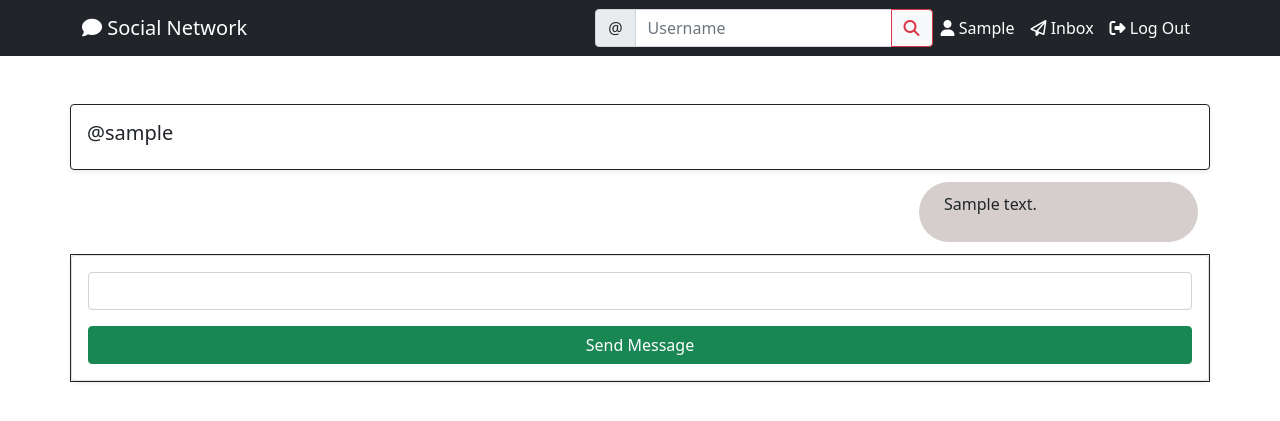
After one commit to bekzod818/SocialMediaWebSite, a Django app: page /social/inbox/1/ in a window 1280 px wide. The commit adds this page. Shown: the top 421 px of the page. Run offline with Django 3.2, Linux system fonts and the light colour scheme; a user stored in the database is signed in; tables that the repository leaves empty hold one stand-in row (values such as "Sample post"); some libraries are stand-ins or nearby versions.

Commit message:
sennding messages

```diff
--- a/social/admin.py
+++ b/social/admin.py
@@ -1,7 +1,8 @@
 from django.contrib import admin
-from .models import Post, Comment, UserProfile, Notification
+from .models import Post, Comment, UserProfile, Notification, ThreadModel
 
 admin.site.register(Post)
 admin.site.register(Comment)
 admin.site.register(UserProfile)
 admin.site.register(Notification)
+admin.site.register(ThreadModel)
--- a/social/forms.py
+++ b/social/forms.py
@@ -24,3 +24,11 @@ class CommentForm(forms.ModelForm):
     class Meta:
         model = Comment
         fields = ['comment']
+
+
+class ThreadForm(forms.Form):
+    username = forms.CharField(label='', max_length=100)
+
+
+class MessageForm(forms.Form):
+    message = forms.CharField(label='', max_length=1000)
--- a/social/urls.py
+++ b/social/urls.py
@@ -1,7 +1,8 @@
 from django.urls import path
 from .views import PostListView, PostDetailView, PostEditView, PostDeleteView, CommentDeleteView, ProfileView, \
     ProfileEditView, AddFollower, RemoveFollower, AddLike, AddDislike, UserSearch, ListFollowers, AddCommentLike, \
-    AddCommentDislike, CommentReplyView, PostNotification, FollowNotification, RemoveNotification
+    AddCommentDislike, CommentReplyView, PostNotification, FollowNotification, RemoveNotification, ListThreads, \
+    CreateThread, ThreadView, CreateMessage
 
 urlpatterns = [
     path('', PostListView.as_view(), name='post-list'),
@@ -21,6 +22,11 @@ urlpatterns = [
     path('profile/<int:pk>/followers/remove/', RemoveFollower.as_view(), name='remove-follower'),
     path('search/', UserSearch.as_view(), name='profile-search'),
     path('notification/<int:notification_pk>/post/<int:post_pk>', PostNotification.as_view(), name='post-notification'),
-    path('notification/<int:notification_pk>/profile/<int:profile_pk>', FollowNotification.as_view(), name='follow-notification'),
+    path('notification/<int:notification_pk>/profile/<int:profile_pk>', FollowNotification.as_view(),
+         name='follow-notification'),
     path('notification/delete/<int:notification_pk>/', RemoveNotification.as_view(), name="notification-delete"),
+    path('inbox/', ListThreads.as_view(), name="inbox"),
+    path('inbox/create-thread/', CreateThread.as_view(), name="create-thread"),
+    path('inbox/<int:pk>/', ThreadView.as_view(), name="thread"),
+    path('inbox/<int:pk>/create-message/', CreateMessage.as_view(), name="create-message"),
 ]
--- a/social/views.py
+++ b/social/views.py
@@ -1,13 +1,15 @@
+from django.dispatch.dispatcher import receiver
 from django.http.response import HttpResponse
 from django.shortcuts import render, redirect
 from django.urls import reverse_lazy
 from django.http import HttpResponseRedirect, HttpResponse
 from django.db.models import Q
 from django.views import View
+from django.contrib.auth.models import User
 from django.contrib.auth.mixins import LoginRequiredMixin, UserPassesTestMixin
 from django.views.generic import ListView, FormView, UpdateView, DeleteView
-from .models import Post, Comment, UserProfile, Notification
-from .forms import PostForm, CommentForm
+from .models import Post, Comment, UserProfile, Notification, ThreadModel, MessageModel
+from .forms import PostForm, CommentForm, ThreadForm, MessageForm
 
 
 class PostListView(LoginRequiredMixin, ListView, FormView):
@@ -62,7 +64,8 @@ class PostDetailView(LoginRequiredMixin, View):
 
         comments = Comment.objects.filter(post=post).order_by('-created_on')
 
-        notification = Notification.objects.create(notification_type=2, from_user=request.user, to_user = post.author, post=post)
+        notification = Notification.objects.create(notification_type=2, from_user=request.user, to_user=post.author,
+                                                   post=post)
 
         context = {
             'post': post,
@@ -85,7 +88,8 @@ class CommentReplyView(LoginRequiredMixin, View):
             new_comment.parent = parent_comment
             new_comment.save()
 
-        notification = Notification.objects.create(notification_type=2, from_user=request.user, to_user = parent_comment.author, comment=new_comment)
+        notification = Notification.objects.create(notification_type=2, from_user=request.user,
+                                                   to_user=parent_comment.author, comment=new_comment)
 
         return redirect('post-detail', pk=post_pk)
 
@@ -176,7 +180,7 @@ class AddFollower(LoginRequiredMixin, View):
         profile = UserProfile.objects.get(pk=pk)
         profile.followers.add(request.user)
 
-        notification = Notification.objects.create(notification_type=3, from_user=request.user, to_user = profile.user)
+        notification = Notification.objects.create(notification_type=3, from_user=request.user, to_user=profile.user)
 
         return redirect('profile', pk=profile.pk)
 
@@ -212,7 +216,8 @@ class AddLike(LoginRequiredMixin, View):
 
         if not is_like:
             post.likes.add(request.user)
-            notification = Notification.objects.create(notification_type=1, from_user=request.user, to_user = post.author, post=post)
+            notification = Notification.objects.create(notification_type=1, from_user=request.user, to_user=post.author,
+                                                       post=post)
 
         if is_like:
             post.likes.remove(request.user)
@@ -275,7 +280,8 @@ class AddCommentLike(LoginRequiredMixin, View):
 
         if not is_like:
             comment.likes.add(request.user)
-            notification = Notification.objects.create(notification_type=1, from_user=request.user, to_user = comment.author, comment=comment)
+            notification = Notification.objects.create(notification_type=1, from_user=request.user,
+                                                       to_user=comment.author, comment=comment)
 
         if is_like:
             comment.likes.remove(request.user)
@@ -372,3 +378,79 @@ class RemoveNotification(View):
         notification.save()
 
         return HttpResponse('Success', content_type='text/plain')
+
+
+class ListThreads(View):
+    def get(self, request, *args, **kwargs):
+        threads = ThreadModel.objects.filter(Q(user=request.user) | Q(receiver=request.user))
+        context = {
+            'threads': threads
+        }
+        return render(request, 'social/inbox.html', context)
+
+
+class CreateThread(View):
+    def get(self, request, *args, **kwargs):
+        form = ThreadForm()
+        context = {
+            'form': form
+        }
+        return render(request, 'social/create_thread.html', context)
+
+    def post(self, request, *args, **kwargs):
+        form = ThreadForm(request.POST)
+        username = request.POST.get('username')
+
+        try:
+            receiver = User.objects.get(username=username)
+            if ThreadModel.objects.filter(user=request.user, receiver=receiver).exists():
+                thread = ThreadModel.objects.filter(user=request.user, receiver=receiver)[0]
+                return redirect('thread', pk=thread.pk)
+            elif ThreadModel.objects.filter(user=receiver, receiver=request.user).exists():
+                thread = ThreadModel.objects.filter(user=receiver, receiver=request.user)[0]
+                return redirect('thread', pk=thread.pk)
+
+            if form.is_valid():
+                thread = ThreadModel(
+                    user=request.user,
+                    receiver=receiver
+                )
+                thread.save()
+
+                return redirect('thread', pk=thread.pk)
+
+        except:
+            return redirect('create-thread')
+
+
+class ThreadView(View):
+    def get(self, request, pk, *args, **kwargs):
+        form = MessageForm()
+        thread = ThreadModel.objects.get(pk=pk)
+        message_list = MessageModel.objects.filter(thread__pk__contains=pk)
+
+        context = {
+            'form': form,
+            'thread': thread,
+            'message_list': message_list
+        }
+
+        return render(request, 'social/thread.html', context)
+
+
+class CreateMessage(View):
+    def post(self, request, pk, *args, **kwargs):
+        thread = ThreadModel.objects.get(pk=pk)
+        if thread.receiver == request.user:
+            receiver = thread.user
+        else:
+            receiver = thread.receiver
+
+        message = MessageModel(
+            thread = thread,
+            sender_user = request.user,
+            receiver_user = receiver,
+            body = request.POST.get('message')
+        )
+        message.save()
+        return redirect('thread', pk=pk)
--- a/static/css/style.css
+++ b/static/css/style.css
@@ -21,3 +21,25 @@
     border-radius: 10px;
     margin-bottom: 10px;
 }
+
+.empty-text {
+    color: #777;
+    font-size: 1.5rem;
+    text-align: center;
+}
+
+.sent-message {
+    background-color: #d6cdcd;
+    border-radius: 30px;
+    padding: 10px 25px;
+    width: 25%;
+    float: right;
+}
+
+.receiver-message {
+    background-color: rgb(8, 92, 200);
+    color: #fff;
+    border-radius: 30px;
+    padding: 10px 25px;
+    width: 25%;
+}
--- a/templates/landing/navbar.html
+++ b/templates/landing/navbar.html
@@ -35,6 +35,12 @@
                         </a>
                     </li>
                     <li class="nav-item">
+                        <a class="nav-link active" aria-current="page"
+                           href="{% url 'inbox' %}"><i class="far fa-paper-plane"
+                                                       style='color: white;'></i> Inbox
+                        </a>
+                    </li>
+                    <li class="nav-item">
                         <a class="nav-link active" aria-current="page" href="{% url 'account_logout' %}"><i
                                 class="fas fa-sign-out-alt"></i> Log Out</a>
                     </li>
--- a/templates/social/post_list.html
+++ b/templates/social/post_list.html
@@ -37,7 +37,7 @@
                         {% if post.image %}
                             <img src="{{ post.image.url }}" class="post-image">
                         {% endif %}
-                        <p>{{ post.body|linebreaks }}</p>
+                        <p>{{ post.body|truncatewords:50|linebreaks }}</p>
                         <a href="{% url 'post-detail' post.pk %}" class="stretched-link"></a>
                     </div>
                     <div class="d-flex flex-row my-2">
--- /dev/null
+++ b/templates/social/thread.html
@@ -0,0 +1,59 @@
+{% extends 'landing/base.html' %}
+{% load static %}
+{% load crispy_forms_tags %}
+
+{% block title %}
+    Thread Page
+{% endblock %}
+
+{% block content %}
+    <div class="container">
+        <div class="row ">
+            <div class="card border border-dark col-md-12 mt-5 p-3 shadow-sm">
+                {% if thread.receiver == request.user %}
+                    <h5>@{{ thread.user }}</h5>
+                {% else %}
+                    <h5>@{{ thread.receiver }}</h5>
+                {% endif %}
+            </div>
+        </div>
+        {% if message_list.all.count == 0 %}
+        <div class="row my-5">
+            <div class="col-md-12">
+                <p class="empty-text">
+                    No Messages
+                </p>
+            </div>
+        </div>
+        {% endif %}
+
+        {% for message in message_list %}
+        <div class="row">
+            <div class="col-md-12 my-1">
+                {% if message.sender_user == request.user %}
+                    <div class="sent-message my-2">
+                        <p>{{ message.body }}</p>
+                    </div>
+                {% elif message.receiver_user == request.user %}
+                    <div class="receiver-message my-2">
+                        <p>{{ message.body }}</p>
+                    </div>
+                {% endif %}
+            </div>
+        </div>
+        {% endfor %}
+
+        <div class="row border border-dark">
+            <div class="card col-md-12 p-3 shadow-sm">
+                <form action="{% url 'create-message' thread.pk %}" method="post" enctype="multipart/form-data">
+                    {% csrf_token %}
+                    {{ form | crispy }}
+                    <div class="d-grid gap-2 mt-3">
+                        <button type="submit" class="btn btn-success">Send Message</button>
+                    </div>
+                </form>
+            </div>
+        </div>
+
+    </div>
+{% endblock %}
```
Also changed, not shown: social/models.py (+18 -0 lines), templates/social/create_thread.html (added, +31 -0 lines), templates/social/inbox.html (added, +30 -0 lines), templates/social/post-detail.html (+4 -3 lines), templates/social/profile.html (+5 -3 lines), media/post_image/2021/08/19/ashraf.jpg (added), social/migrations/0012_messagemodel_threadmodel.py (added).
